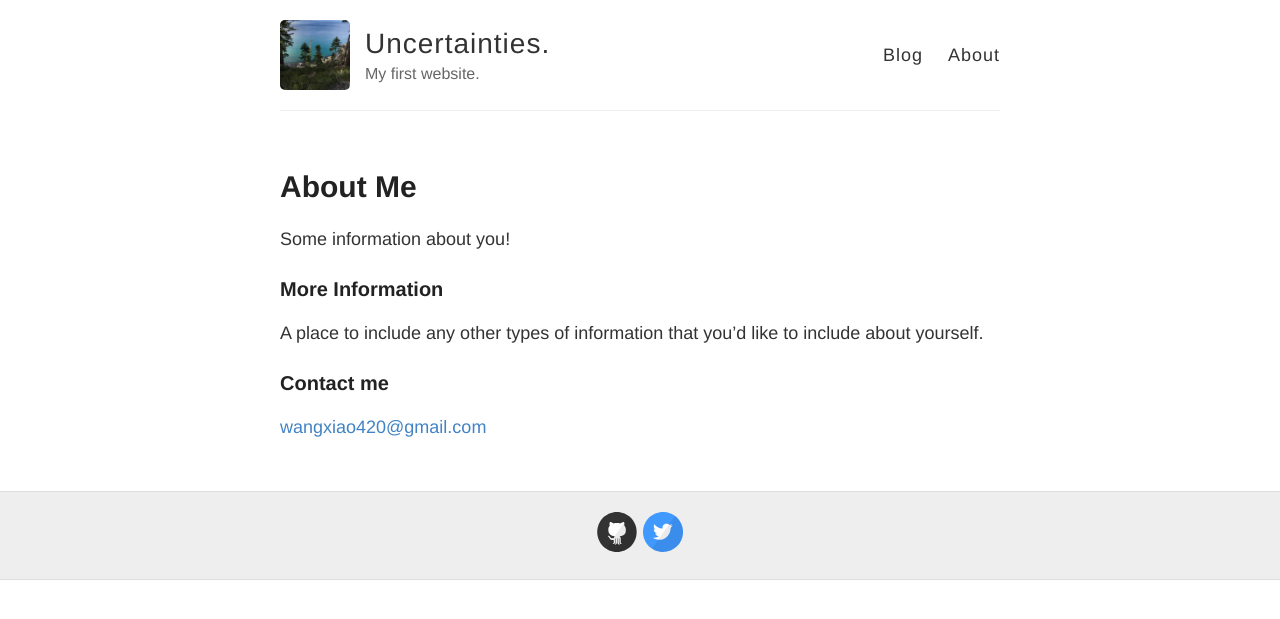
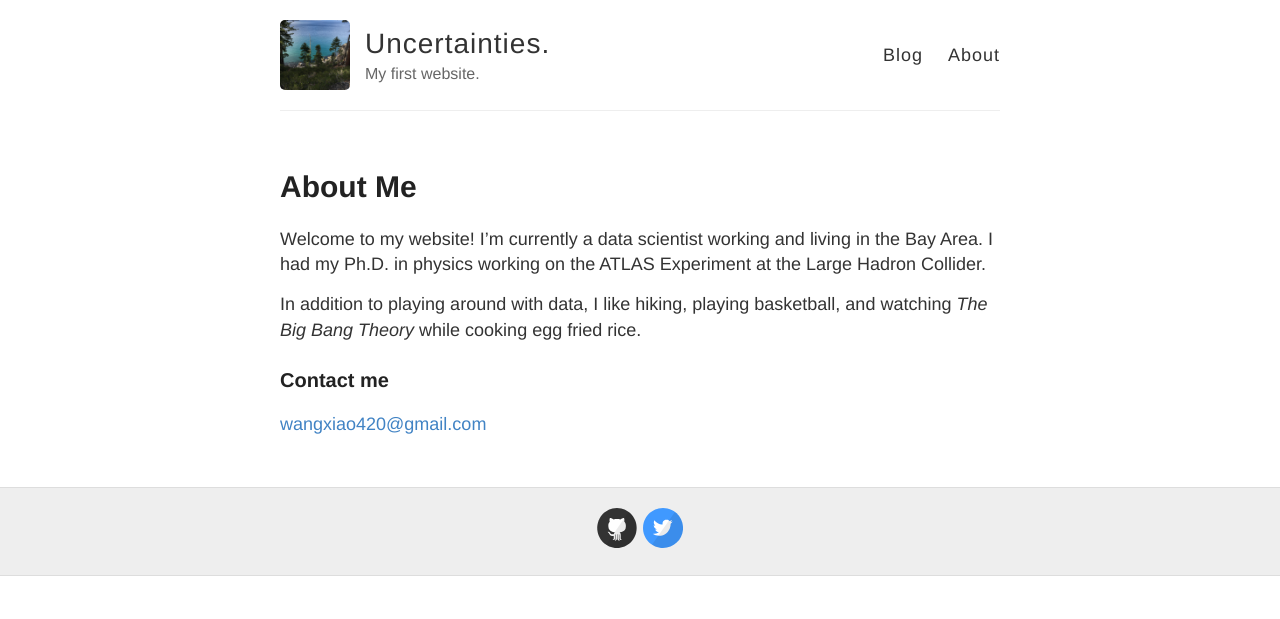
Before and after one commit to XiaoxiaoWang87/xiaoxiaowang87.github.io, a Jekyll site: the page built from about.md, in a window 1280 px wide. Shown: the top 619 px of the page. Built offline with Jekyll 4.4.1, drawn with Linux system fonts in a browser that asks for light colours.

```diff
--- a/about.md
+++ b/about.md
@@ -4,16 +4,14 @@ title: About Me
 permalink: /about/
 ---
 
-Some information about you!
+Welcome to my website! I'm currently a data scientist working and living in the Bay Area. I had my Ph.D. in physics working on the ATLAS Experiment at the Large Hadron Collider.
+
+In addition to playing around with data, I like hiking, playing basketball, and watching *The Big Bang Theory* while cooking egg fried rice.
 
 {% comment %}
 ![_config.yml](/images/IMG_0527.jpg)
 {% endcomment %}
 
-### More Information
-
-A place to include any other types of information that you'd like to include about yourself.
-
 ### Contact me
 
 [wangxiao420@gmail.com](mailto:wangxiao420@gmail.com)
```
